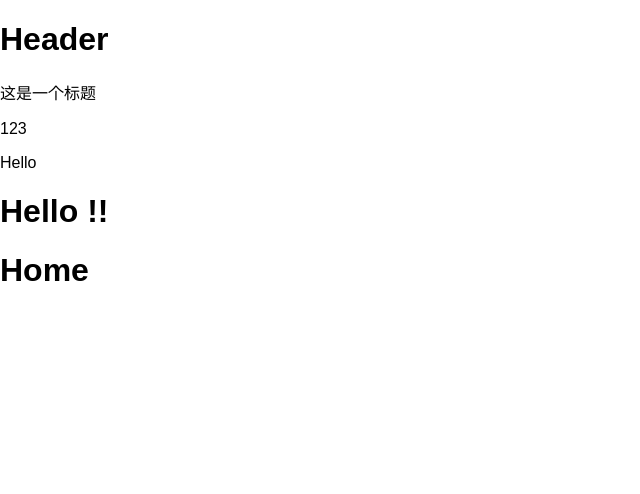
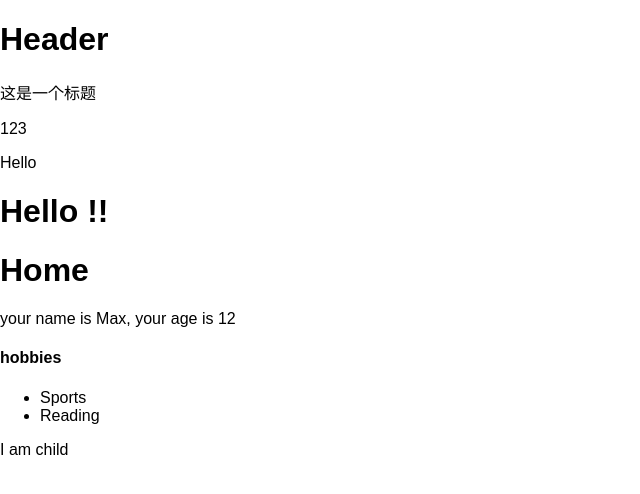
Before and after one commit to alexLlyCommit/xxsfrb, a React (Create React App) app: page / in a window 1280 px wide. Shown: the top 494 px of the page, without its empty margins (0-640 px from the left). Built offline with nearby package versions, Linux system fonts and the light colour scheme.

Commit message:
props传递数据，以及数据类型检查

```diff
--- a/package.json
+++ b/package.json
@@ -3,6 +3,7 @@
   "version": "0.1.0",
   "private": true,
   "dependencies": {
+    "prop-types": "^15.6.2",
     "react": "^16.5.2",
     "react-dom": "^16.5.2",
     "react-scripts": "1.1.5"
--- a/src/App.js
+++ b/src/App.js
@@ -5,6 +5,10 @@ import Home from "./Components/Home";
 
 class App extends Component {
   render() {
+    const user = {
+      name: "Anna",
+      hobbies: ["Sports", "Reading"]
+    };
     return (
       <div className="container">
         <div className="row">
@@ -19,7 +23,9 @@ class App extends Component {
         </div>
         <div className="row">
           <div className="col-xs-1 col-xs-offset-11">
-            <Home />
+            <Home name={"Max"} age={"12"} user={user}>
+              <p>I am child</p>
+            </Home>
           </div>
         </div>
       </div>
--- a/src/Components/Home.js
+++ b/src/Components/Home.js
@@ -1,15 +1,51 @@
 import React, { Component } from "react";
+import PropTypes from "prop-types";
 
 export default class Home extends Component {
+  // static propTypes = {
+  //   name: PropTypes.string,
+  //   age: PropTypes.number,
+  //   user: PropTypes.object,
+  //   children: PropTypes.element.isRequired
+  // };
+  // static defaultProps = {
+  //   name: 'Harry',
+  //   age: 20,
+  //   user: ["Play", "Sing"]
+  // }
   render() {
+    console.log(this.props);
     return (
       <div className="container">
         <div className="row">
           <div className="col-xs-1 col-xs-offset-11">
             <h1>Home</h1>
+            <div>
+              your name is {this.props.name}, your age is {this.props.age}
+            </div>
+            <div>
+              <h4>hobbies</h4>
+              <ul>
+                {this.props.user.hobbies.map((hobby, i) => (
+                  <li key={i}>{hobby}</li>
+                ))}
+              </ul>
+              {this.props.children}
+            </div>
           </div>
         </div>
       </div>
     );
   }
 }
+Home.propTypes = {
+  name: PropTypes.string,
+  age: PropTypes.number,
+  user: PropTypes.object,
+  children: PropTypes.element.isRequired
+};
+Home.defaultProps = {
+  name: "Harry",
+  age: 20,
+  user: ["Play", "Sing"]
+};
```
Also changed, not shown: 1 other file (tests, documents, lock files or other folders).
